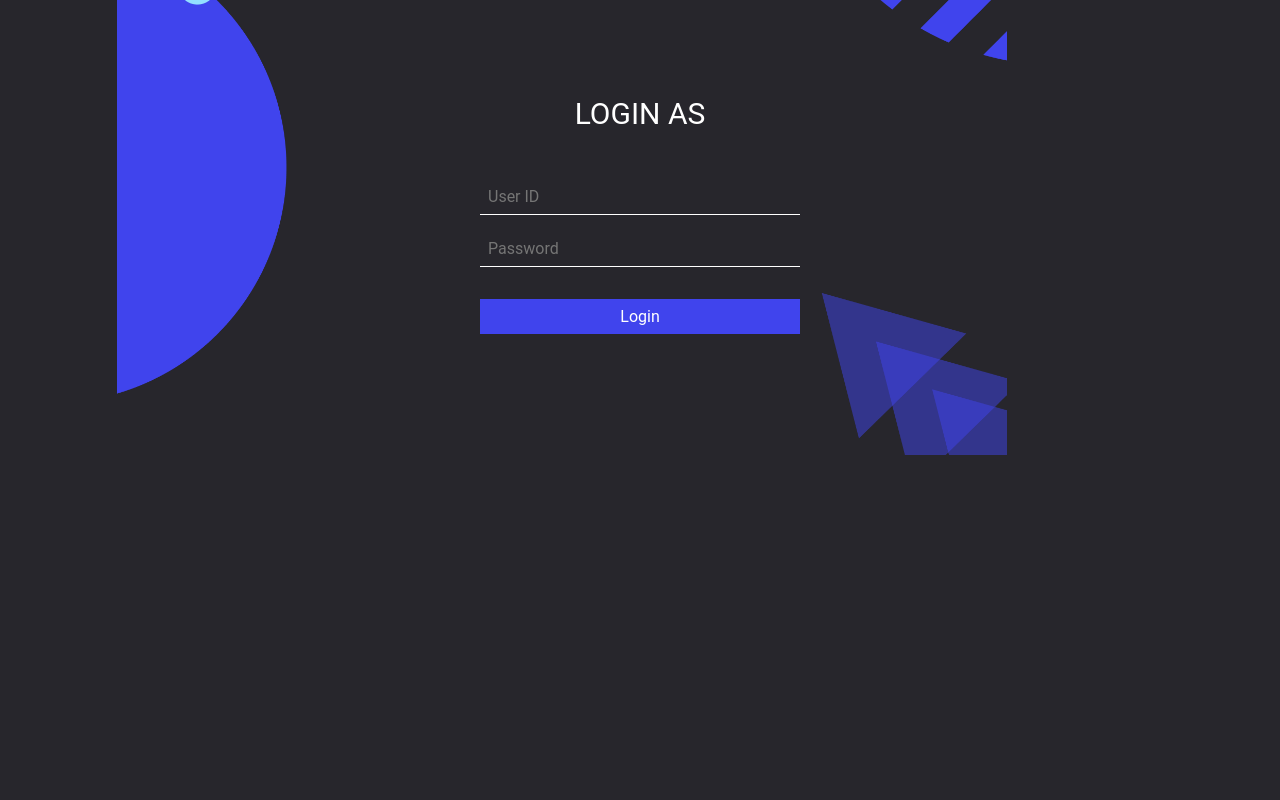
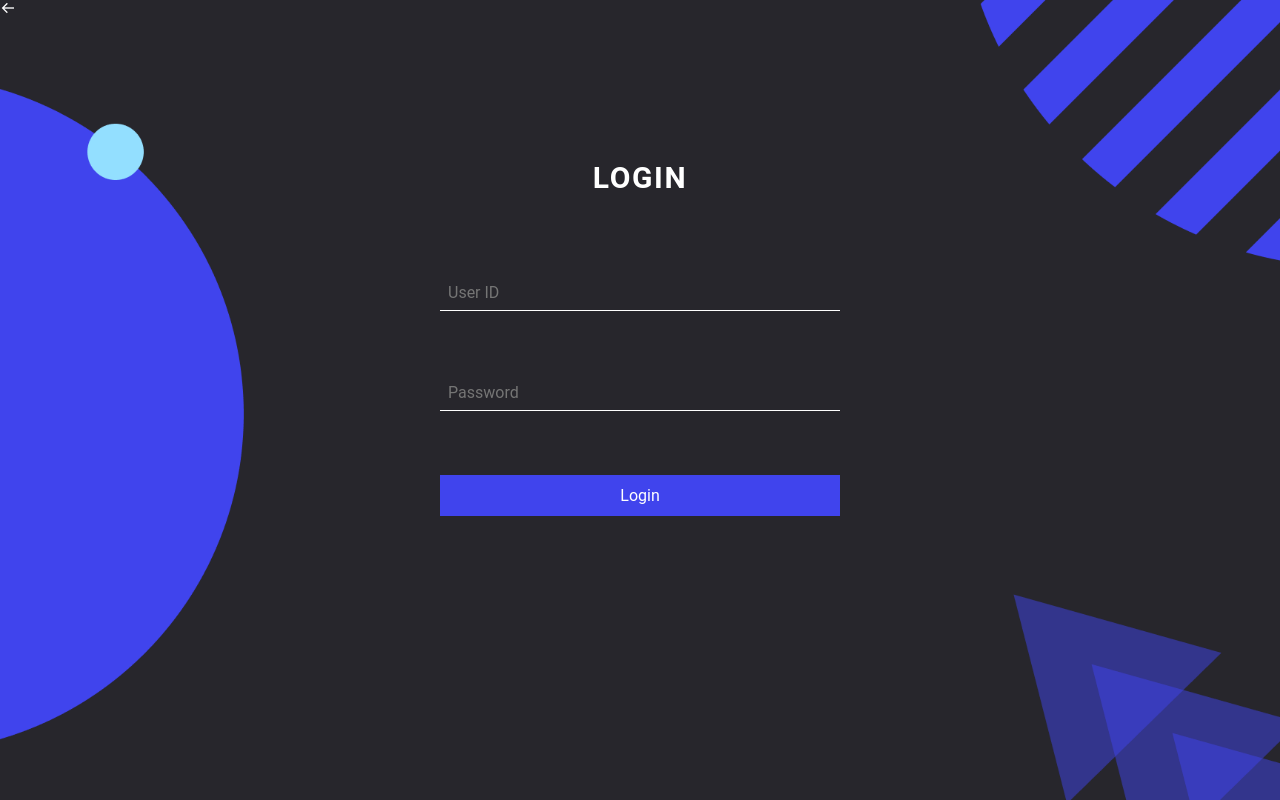
Before and after one commit to Fale1278/Crime-Data-Vault-Login, a plain HTML site: page off.html in a window 1280 px wide. Drawn offline with nearby package versions, Linux system fonts and the light colour scheme.

Commit message:
Update Login styles and Linked to data site

```diff
--- a/cdv.css
+++ b/cdv.css
@@ -9,11 +9,15 @@
 }
 body{
   background-color: #27262c;
+  color: #FFF;
   background-image: url(images/Backimg.png);
-  background-size: 890px;
-  background-position: 30%;
   background-repeat: no-repeat;
-  display: flex;
+  background-size: 100%;
+  background-position: top;
+}
+div{
+  text-align: center;
+  display: grid;
   align-items: center;
   justify-content: center;
 }
@@ -22,7 +26,7 @@ h2{
   font-size: 30px;
   font-weight: 400;
   line-height: normal;
-  margin-top: 6rem;
+  margin-top: 12rem;
   margin-bottom: 3rem;
   text-align: center;
 }
@@ -35,7 +39,7 @@ a{
   font-size: 16px;
   font-weight: 400;
   background:  #4044ED;
-  padding: .5rem;
-  margin: 3rem;
+  padding: .7rem;
+  margin: 1.5rem;
   width: 20rem;
 }
--- a/off.css
+++ b/off.css
@@ -9,20 +9,29 @@
 }
 body{
   background-color: #27262c;
+  color: #FFF;
   background-image: url(images/Backimg.png);
-  background-size: 890px;
-  background-position: 30%;
   background-repeat: no-repeat;
-  display: flex;
+  background-size: 100%;
+}
+div{
+  text-align: center;
+  display: grid;
   align-items: center;
   justify-content: center;
+}
+div i{
+  color: #FFF;
+  position: absolute;
+
 }
 h2{
   color: #fff;
   font-size: 30px;
-  font-weight: 400;
+  font-weight: 600;
+  letter-spacing: .1rem;
   line-height: normal;
-  margin-top: 6rem;
+  margin-top: 10rem;
   margin-bottom: 3rem;
   text-align: center;
 }
@@ -37,8 +46,9 @@ input{
   font-size: 16px;
   font-weight: 400;
   padding: .5rem;
-  margin: 1rem;
-  width: 20rem;
+  margin: 2rem;
+  width: 25rem;
+  z-index: 1;
 }
 
 button{
@@ -48,8 +58,13 @@ button{
   font-size: 16px;
   font-weight: 400;
   background:  #4044ED;
-  padding: .5rem;
-  margin: 2rem 0 0 1rem;
-  width: 20rem;
+  padding: .7rem;
+  margin: 2rem 0 0 2rem;
+  width: 25rem;
   border: none;
+  cursor: pointer;
+  z-index: 1;
 }
+button:hover{
+  background: #292bc1;
+}
--- a/off.html
+++ b/off.html
@@ -6,14 +6,18 @@
     <meta name="viewport" content="width=device-width, initial-scale=1.0">
     <title>Officer Login</title>
     <link rel="stylesheet" href="off.css">
+    <link href='https://unpkg.com/boxicons@2.1.4/css/boxicons.min.css' rel='stylesheet'>
 </head>
 <body>
-  <div class="login">
-    <h2>LOGIN AS</h2>
+  <div class="arrow"><i class='bx bx-arrow-back'></i></div>
+  <div>
+    <h2>LOGIN</h2>
     <input type="text" placeholder="User ID">
     <input type="passoword" placeholder="Password">
-    <button id="myButton">Login</button>
+    <button onclick = handleLogin()>Login</button>
   </div>
 
 </body>
+<script defer src="script.js"></script>
+<script src="https://unpkg.com/boxicons@2.1.4/dist/boxicons.js"></script>
 </html>
--- a/script.js
+++ b/script.js
@@ -1,5 +1,9 @@
-const button = document.getElementById('myButton')
+// const button = document.getElementById('myButton')
 
-button.addEventListener('click', () => {
-    window.location.href = 'https://fale1278.github.io/Crime-Data-Vault/'
-})
+// button.addEventListener('click', () => {
+//     window.location.href = 'https://crime-data-vault.vercel.app/'
+// })
+
+const handleLogin = () => {
+    window.location.href = 'https://crime-data-vault.vercel.app/'
+}
```
